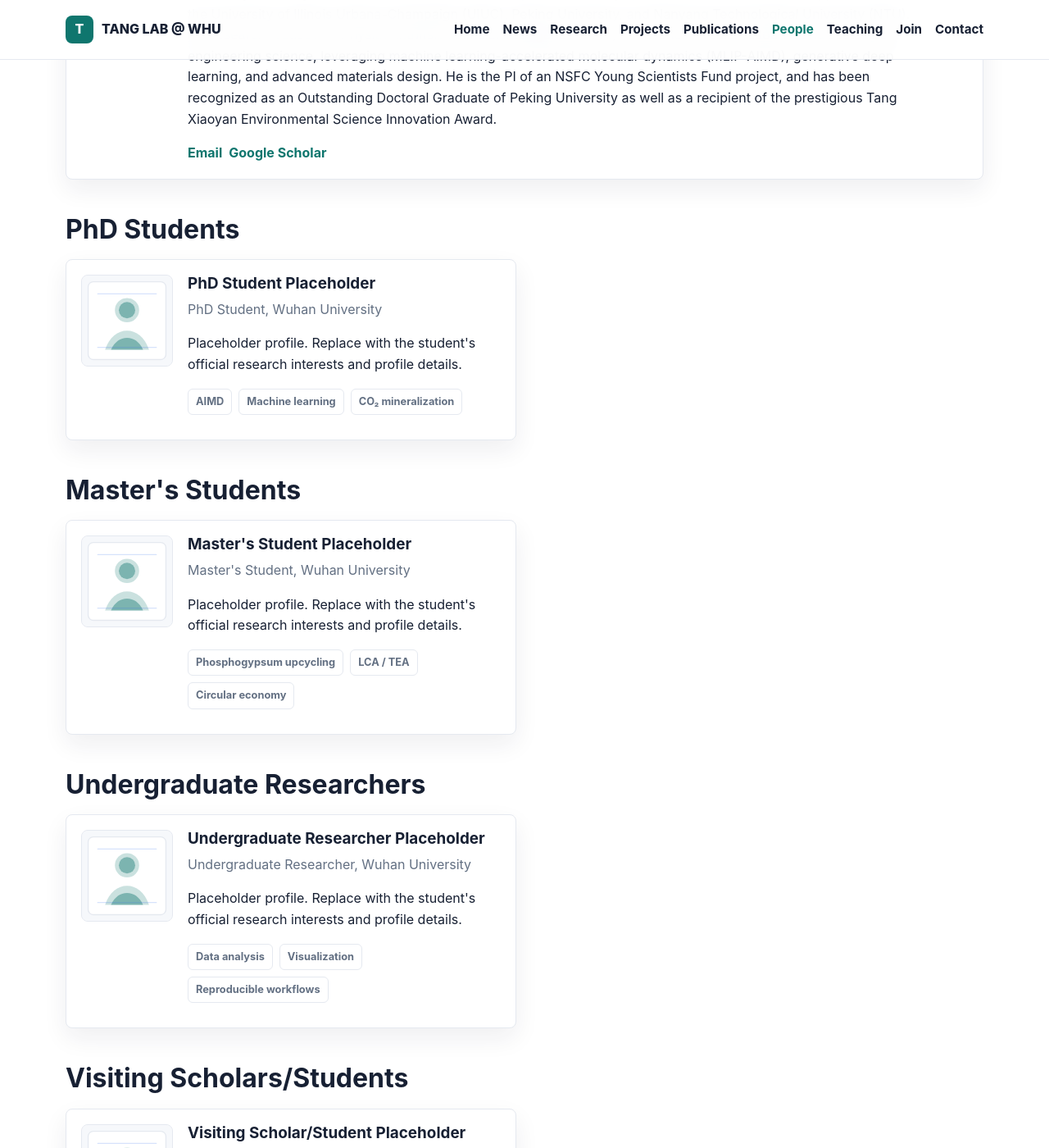
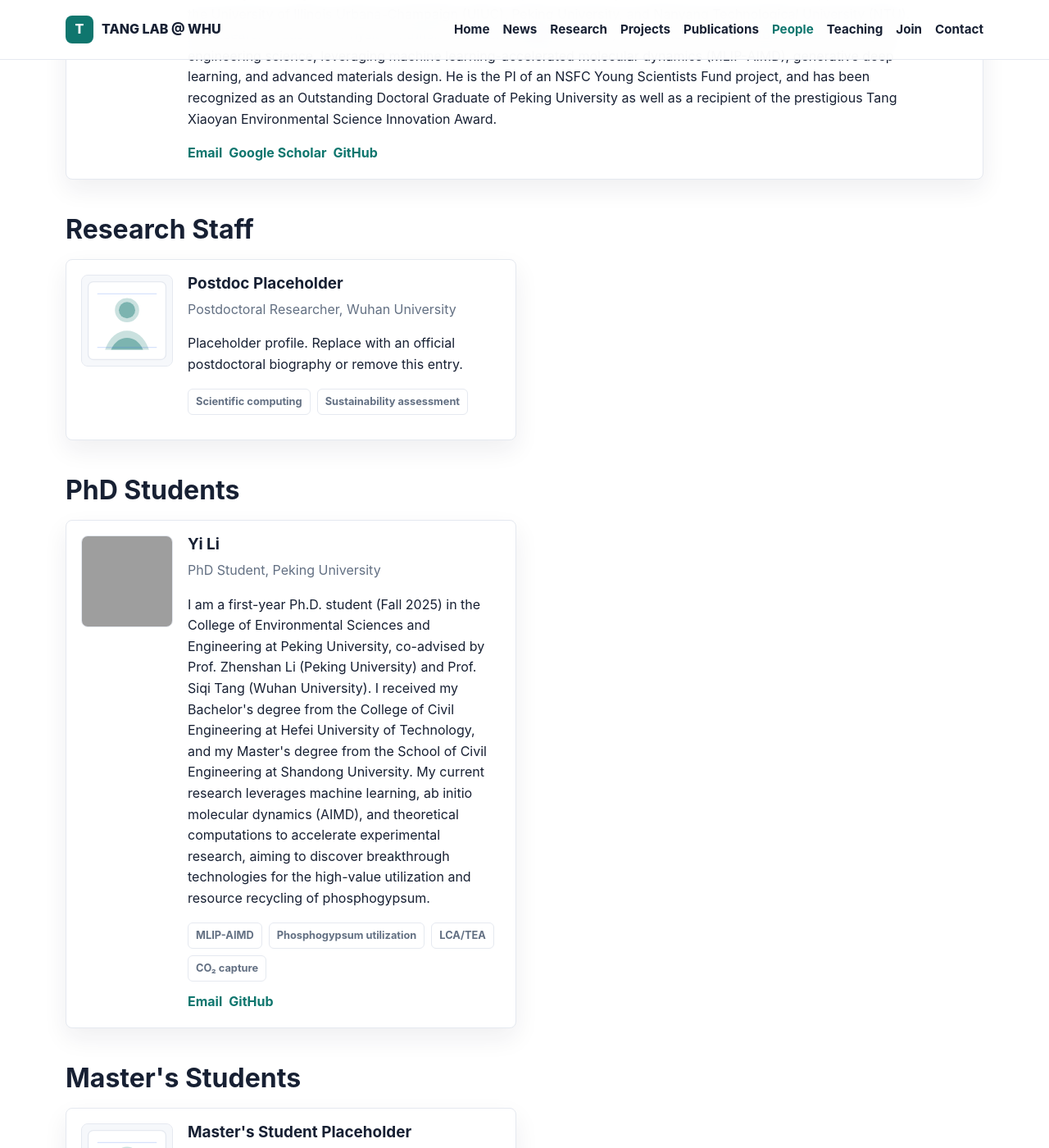
Before and after one commit to TANG-LAB-WHU/tanglab.github.io, a Jekyll site: the page built from pages/people.html, in a window 1280 px wide and 1400 px high, scrolled down 653 px. Shown: the whole window at 82% size. Built offline with Jekyll 4.4.1, drawn with Linux system fonts in a browser that asks for light colours; grey boxes are pictures that could not be loaded.

Commit message:
data: update team member bios and add last_name for alphabetical sorting

```diff
--- a/_data/people.yml
+++ b/_data/people.yml
@@ -2,11 +2,11 @@
   - name: "Dr. Siqi Tang"
     role: "Research Associate Professor"
     affiliation: "School of Resource and Environmental Sciences, Wuhan University"
-    image: "/assets/img/people/profile-placeholder.svg"
+    image: "/assets/img/people/PI-SIQITANG.jpg"
     email: "sqitang@whu.edu.cn"
     website: ""
     google_scholar: "https://scholar.google.com/citations?user=3khMcpsAAAAJ"
-    github: ""
+    github: "https://github.com/ResearchGeekSQ"
     # research_interests:
     #   - "AI for Science"
     #   - "Molecular simulation"
@@ -14,23 +14,10 @@
     #   - "Waste valorization"
     bio: "Dr. Siqi Tang is a tenured Research Associate Professor at the School of Resource and Environmental Sciences, Wuhan University, joining in March 2026. He received his Ph.D. in Mechanics (Energy and Resources Engineering) and M.S. in Environmental Engineering from Peking University, and his B.S. in Environmental Engineering from Northwest Normal University. Dr. Tang has accumulated rich research experience through postdoctoral and researcher appointments at the University of Illinois Urbana-Champaign (UIUC), Peking University, and Nanyang Technological University (NTU). His research focuses on Physics-Intrinsic Artificial Intelligence (PI-AI) to advance circular resource and sustainable engineering science, leveraging machine learning-accelerated molecular dynamics (MLIP-AIMD), generative deep learning, and advanced materials design. He is the PI of an NSFC Young Scientists Fund project, and has been recognized as an Outstanding Doctoral Graduate of Peking University as well as a recipient of the prestigious Tang Xiaoyan Environmental Science Innovation Award."
 
-# research_staff:
-#   - name: "Research Staff Placeholder"
-#     role: "Research Staff"
-#     affiliation: "Wuhan University"
-#     image: "/assets/img/people/profile-placeholder.svg"
-#     email: ""
-#     website: ""
-#     google_scholar: ""
-#     github: ""
-#     research_interests:
-#       - "Scientific computing"
-#       - "Sustainability assessment"
-#     bio: "Placeholder profile. Replace with an official staff biography or remove this entry."
-
-phd_students:
-  - name: "PhD Student Placeholder"
-    role: "PhD Student"
+research_staff:
+  - name: "Postdoc Placeholder"
+    last_name: "Placeholder"
+    role: "Postdoctoral Researcher"
     affiliation: "Wuhan University"
     image: "/assets/img/people/profile-placeholder.svg"
     email: ""
@@ -38,13 +25,30 @@
     google_scholar: ""
     github: ""
     research_interests:
-      - "AIMD"
-      - "Machine learning"
-      - "CO₂ mineralization"
-    bio: "Placeholder profile. Replace with the student's official research interests and profile details."
+      - "Scientific computing"
+      - "Sustainability assessment"
+    bio: "Placeholder profile. Replace with an official postdoctoral biography or remove this entry."
+
+phd_students:
+  - name: "Yi Li"
+    last_name: "Li"
+    role: "PhD Student"
+    affiliation: "Peking University"
+    image: "/assets/img/people/PhD_YILI.jpg"
+    email: "2501112425@stu.pku.edu.cn"
+    website: ""
+    google_scholar: ""
+    github: "https://github.com/lyly0227"
+    research_interests:
+      - "MLIP-AIMD"
+      - "Phosphogypsum utilization"
+      - "LCA/TEA"
+      - "CO₂ capture"
+    bio: "I am a first-year Ph.D. student (Fall 2025) in the College of Environmental Sciences and Engineering at Peking University, co-advised by Prof. Zhenshan Li (Peking University) and Prof. Siqi Tang (Wuhan University). I received my Bachelor's degree from the College of Civil Engineering at Hefei University of Technology, and my Master's degree from the School of Civil Engineering at Shandong University. My current research leverages machine learning, ab initio molecular dynamics (AIMD), and theoretical computations to accelerate experimental research, aiming to discover breakthrough technologies for the high-value utilization and resource recycling of phosphogypsum."
 
 masters_students:
   - name: "Master's Student Placeholder"
+    last_name: "Placeholder"
     role: "Master's Student"
     affiliation: "Wuhan University"
     image: "/assets/img/people/profile-placeholder.svg"
@@ -60,6 +64,7 @@
 
 undergraduate_researchers:
   - name: "Undergraduate Researcher Placeholder"
+    last_name: "Placeholder"
     role: "Undergraduate Researcher"
     affiliation: "Wuhan University"
     image: "/assets/img/people/profile-placeholder.svg"
@@ -75,6 +80,7 @@
 
 visiting_students:
   - name: "Visiting Scholar/Student Placeholder"
+    last_name: "Placeholder"
     role: "Visiting Scholar/Student"
     affiliation: "Institution Placeholder"
     image: "/assets/img/people/profile-placeholder.svg"
```
